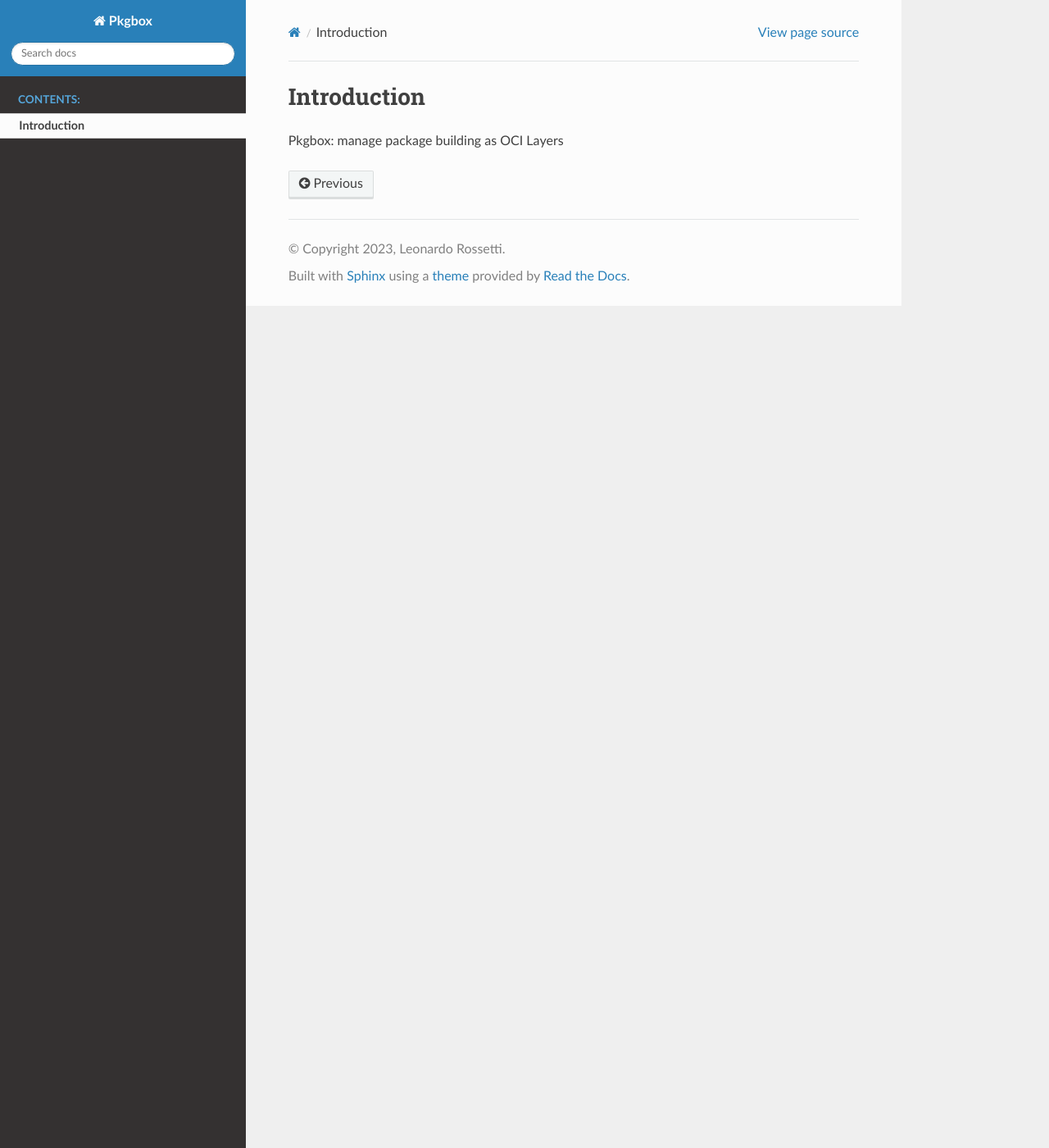
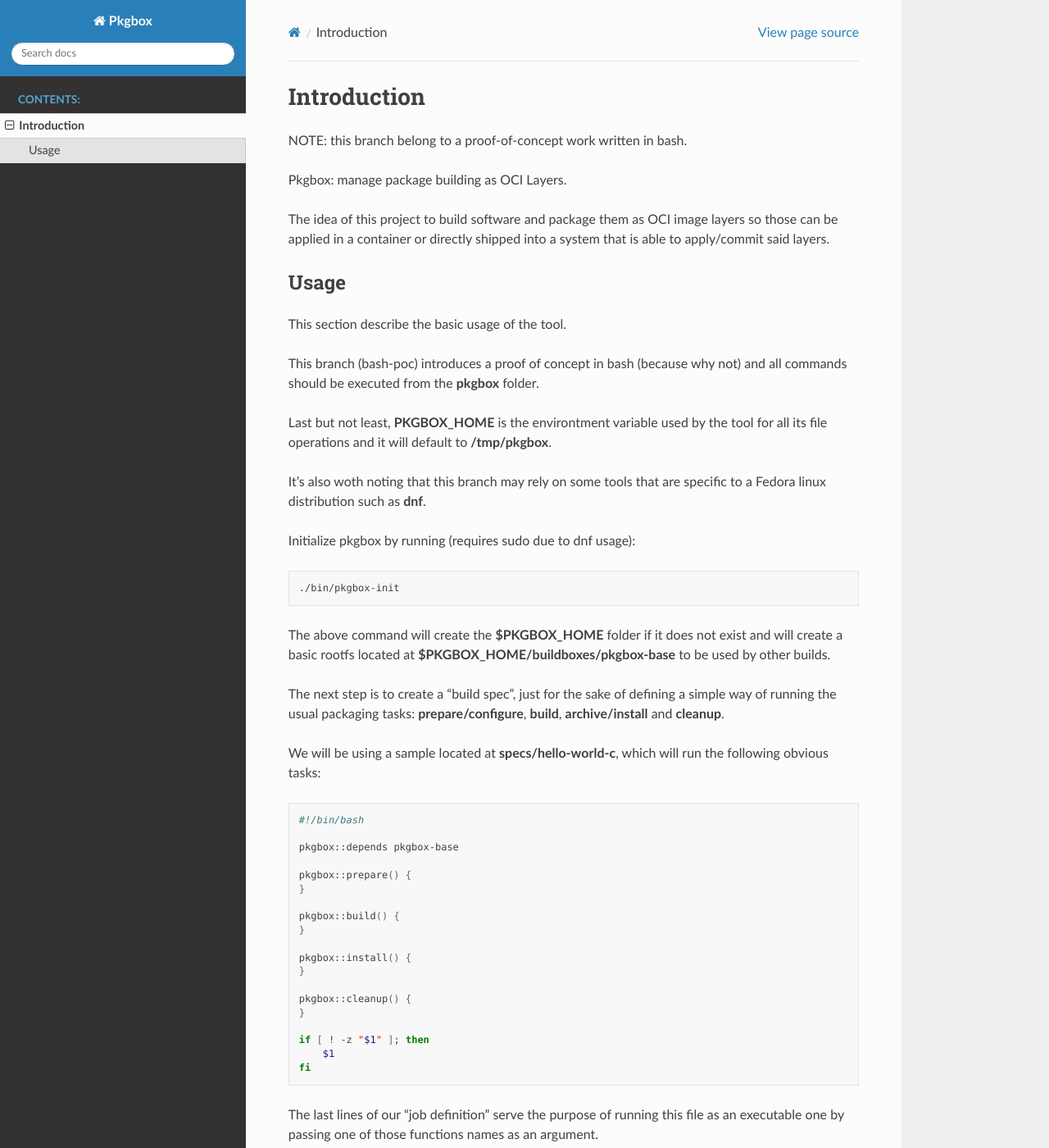
Before and after one commit to odra/pkgbox, a Sphinx documentation site: the page built from docs/source/introduction.rst, in a window 1280 px wide and 1400 px high. Shown: the whole window at 82% size. Built offline with Sphinx 7.4.7 and the Read the Docs theme 2.0.0, drawn with Linux system fonts in a browser that asks for light colours; some of the changed text lies outside the part shown.

Commit message:
initital docs

```diff
--- a/docs/source/introduction.rst
+++ b/docs/source/introduction.rst
@@ -1,4 +1,86 @@
 Introduction
 ============
 
-Pkgbox: manage package building as OCI Layers
+NOTE: this branch belong to a proof-of-concept work written in bash.
+
+Pkgbox: manage package building as OCI Layers.
+
+The idea of this project to build software and package them as OCI image layers
+so those can be applied in a container or directly shipped into a system that is able
+to apply/commit said layers.
+
+Usage
+-----
+
+This section describe the basic usage of the tool.
+
+This branch (bash-poc) introduces a proof of concept in bash (because why not) and all
+commands should be executed from the **pkgbox** folder.
+
+Last but not least, **PKGBOX_HOME** is the environtment variable used by the tool for all
+its file operations and it will default to **/tmp/pkgbox**.
+
+It's also woth noting that this branch may rely on some tools that are specific to a Fedora
+linux distribution such as **dnf**.
+
+Initialize pkgbox by running (requires sudo due to dnf usage):
+
+.. code-block:: bash
+
+   ./bin/pkgbox-init
+
+The above command will create the **$PKGBOX_HOME** folder if it does not exist and
+will create a basic rootfs located at **$PKGBOX_HOME/buildboxes/pkgbox-base** to be
+used by other builds.
+
+The next step is to create a "build spec", just for the sake of defining a simple way of
+running the usual packaging tasks: **prepare/configure**, **build**, **archive/install** and **cleanup**.
+
+We will be using a sample located at **specs/hello-world-c**, which will run the following obvious
+tasks:
+
+.. code-block:: bash
+
+   #!/bin/bash
+
+   pkgbox::depends pkgbox-base
+
+   pkgbox::prepare() {
+   }
+
+   pkgbox::build() {
+   }
+
+   pkgbox::install() {
+   }
+
+   pkgbox::cleanup() {
+   }
+
+   if [ ! -z "$1" ]; then
+       $1
+   fi
+
+The last lines of our "job definition" serve the purpose of running this file as an
+executable one by passing one of those functions names as an argument.
+
+The special function **pkgbox::depends $buildbox** can be invoked as many times as needed
+and will apply the rootfs of each referenced build box in order before running any packaging
+tasks.
+
+The following command should be used to invoke a build:
+
+.. code:: bash
+
+   ./bin/pkgbox-build $SPEC_DIR $BOX_NAME
+
+Where **SPEC_DIR** is the folder contaning the "spec file" definition and **BOX_NAME** the box directory
+name to be used in **/tmp/pkgbox/buildboxes/$BOX_NAME**, box names should be unique.
+
+Finally, you can export a box into an OCI layer archive by running:
+
+.. code:: bash
+
+   ./bin/pkgbox-export $BOX_NAME
+
+This will generate an archive in your current working directory as **pkgbox-$BOX_NAME.tar.gz**.
```
